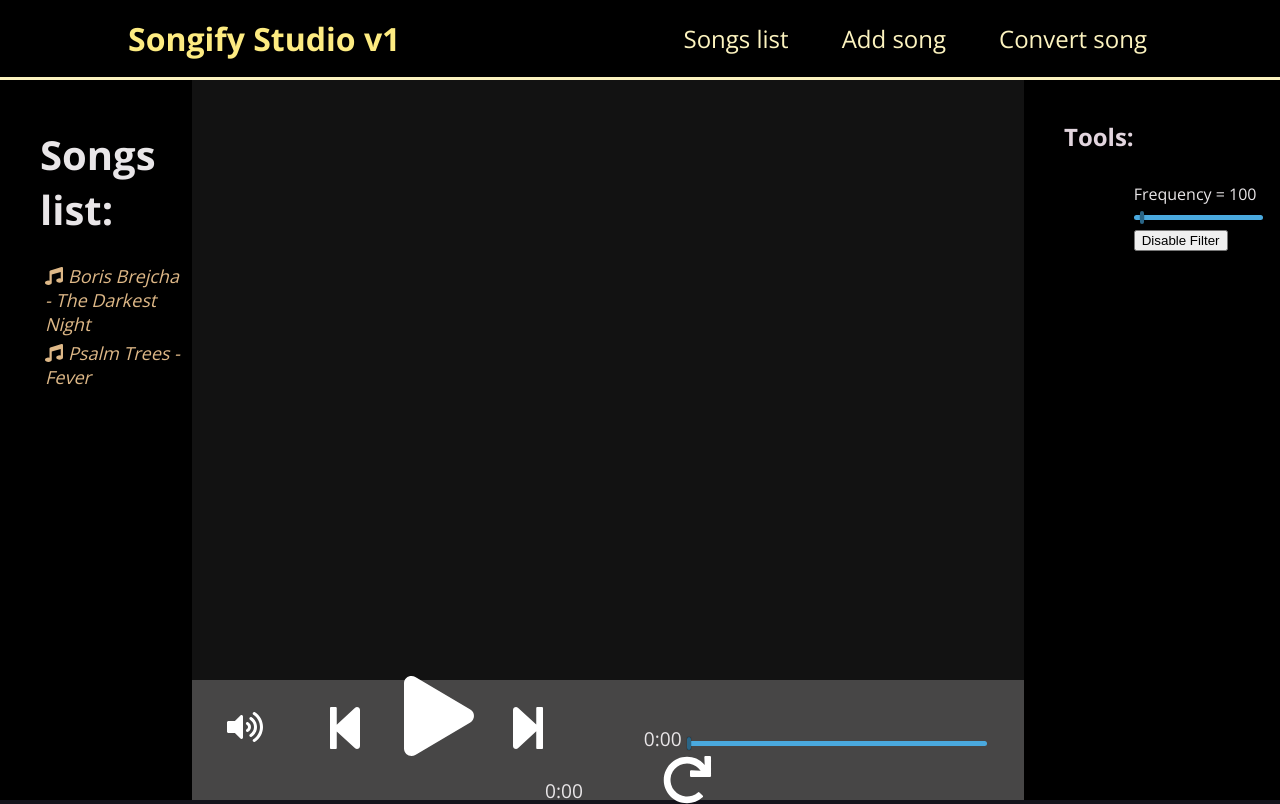
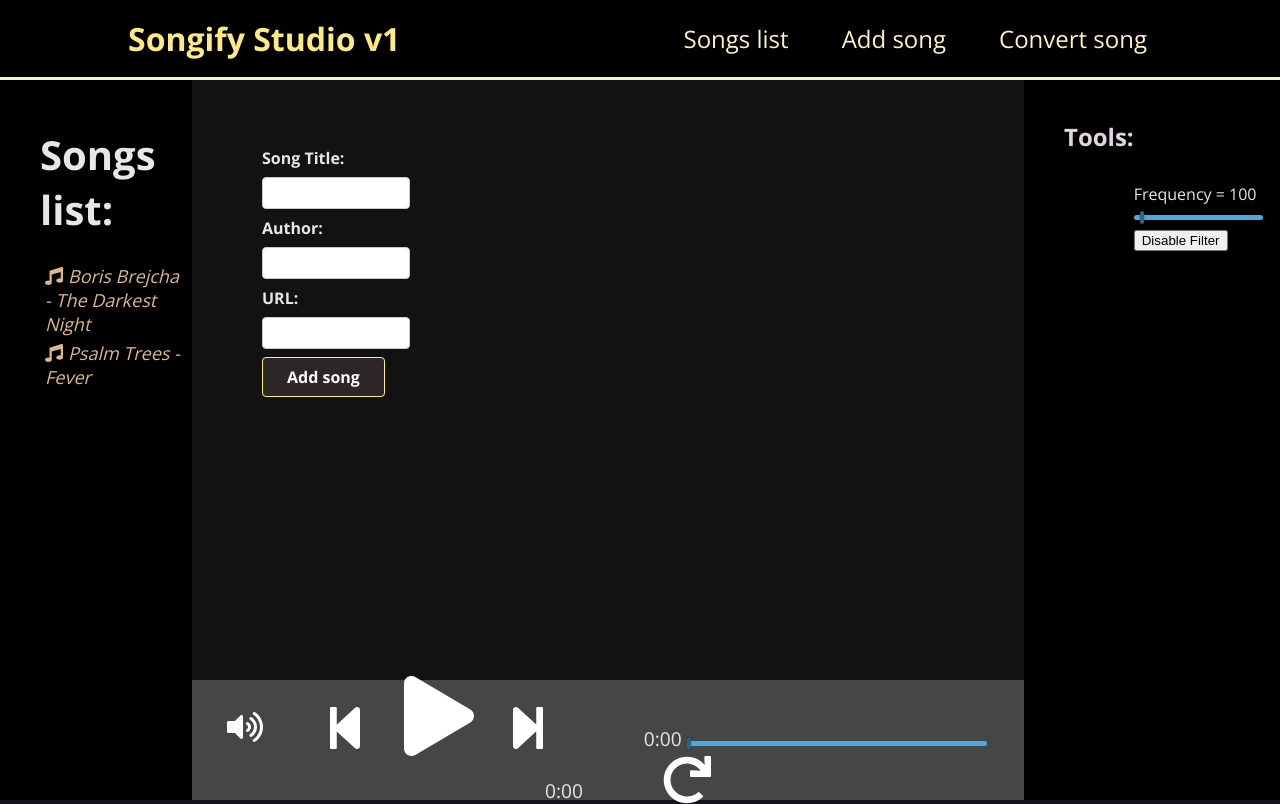
Before and after one commit to MikeDarni/Songify-Studio-front, a React (Create React App) app: page / in a window 1280 px wide. Built offline with nearby package versions, Linux system fonts and the light colour scheme.

Commit message:
Song form added

```diff
--- a/src/components/layout/Content.js
+++ b/src/components/layout/Content.js
@@ -1,14 +1,45 @@
 import classes from "./Content.module.css";
-import { useContext } from "react";
+import { useContext, useRef } from "react";
 import PlayerContext from "../../store/player-context";
 
 function Content(props) {
   const playerCtx = useContext(PlayerContext);
 
+  const songUrlInputRef = useRef();
+  const titleInputRef = useRef();
+  const authorInputRef = useRef();
+
+  function submitHandler(event) {
+    event.preventDefault();
+    playerCtx.setCurrentSong({
+      Name: titleInputRef.current.value,
+      Author: authorInputRef.current.value,
+      url: songUrlInputRef.current.value,
+    });
+  }
+
   return (
     <div className={classes.column}>
       <h4>{playerCtx.song.Author}</h4>
       <h1>{playerCtx.song.Name}</h1>
+
+      <form className={classes.form} onSubmit={submitHandler}>
+        <div className={classes.control}>
+          <label htmlFor="title">Song title:</label>
+          <input type="text" required id="title" ref={titleInputRef} />
+        </div>
+        <div className={classes.control}>
+          <label htmlFor="Author">Author:</label>
+          <input type="text" required id="Author" ref={authorInputRef} />
+        </div>
+        <div className={classes.control}>
+          <label htmlFor="song">URL:</label>
+          <input type="url" required id="song" ref={songUrlInputRef} />
+        </div>
+        <div className={classes.actions}>
+          <button>Add song</button>
+        </div>
+      </form>
     </div>
   );
 }
--- a/src/components/layout/Content.module.css
+++ b/src/components/layout/Content.module.css
@@ -12,3 +12,41 @@
   position: absolute;
   left: 15%;
 }
+
+.control {
+  margin-bottom: 0.5rem;
+}
+
+.control label {
+  display: block;
+  font-weight: bold;
+  margin-bottom: 0.5rem;
+}
+
+.control input,
+.control textarea {
+  display: block;
+  font: inherit;
+  border-radius: 4px;
+  border: 1px solid #ccc;
+  padding: 0.25rem;
+  width: 20%;
+}
+
+.actions button {
+  font: inherit;
+  cursor: pointer;
+  background-color: #2c2629;
+
+  color: white;
+  padding: 0.5rem 1.5rem;
+  border: 1px solid #fff177;
+  border-radius: 4px;
+  font-weight: bold;
+}
+
+.actions button:hover,
+.actions button:active {
+  background-color: #1f1d27;
+  border-color: #f8efa1;
+}
--- a/src/components/layout/PlayBar.js
+++ b/src/components/layout/PlayBar.js
@@ -20,8 +20,6 @@ import ToolsSettingsContext, {
 const mySong = {
   songUrl:
     "https://files.freemusicarchive.org/storage-freemusicarchive-org/music/ccCommunity/Kai_Engel/Satin/Kai_Engel_-_09_-_Homeroad.mp3",
-  songUrl2:
-    "http://ulub.pl/Rz8ljhSdke/spatial-vox-incanto-damore-2020-from-italy",
 };
 
 function PlayBar(props) {
@@ -45,6 +43,7 @@ function PlayBar(props) {
 
   const ToolsCtx = useContext(ToolsSettingsContext);
   const webAudioCtx = useContext(WebAudioContext);
+  const playerCtx = useContext(PlayerContext);
 
   const fmtMSS = (s) => {
     return (s - (s %= 60)) / 60 + (9 < s ? ":" : ":0") + ~~s;
@@ -79,9 +78,10 @@ function PlayBar(props) {
         onTimeUpdate={(e) => setCurrentTime(e.target.currentTime)}
         onCanPlay={(e) => setDuration(e.target.duration)}
         ref={audioRef}
-        src={mySong.songUrl}
+        src={playerCtx.song.url}
         preload="true"
         crossOrigin="anonymous"
+        onChange={togglePlayingState}
       />
 
       <div className={classes.controls}>
--- a/src/components/layout/SideBar.js
+++ b/src/components/layout/SideBar.js
@@ -1,25 +1,64 @@
 import classes from "./SideBar.module.css";
 import { FontAwesomeIcon } from "@fortawesome/react-fontawesome";
 import { faMusic } from "@fortawesome/free-solid-svg-icons";
-import { useContext } from "react";
+import { createContext } from "react";
+import { useState, useEffect, useContext } from "react";
 import PlayerContext from "../../store/player-context";
 
 const DUMMY_DATA = [
   {
     name: "The Darkest Night",
     Artist: "Boris Brejcha",
+    url: "https://files.freemusicarchive.org/storage-freemusicarchive-org/music/ccCommunity/Kai_Engel/Satin/Kai_Engel_-_09_-_Homeroad.mp3",
   },
   {
     name: "Fever",
     Artist: "Psalm Trees",
+    url: "https://files.freemusicarchive.org/storage-freemusicarchive-org/music/ccCommunity/Kai_Engel/Satin/Kai_Engel_-_07_-_Interception.mp3",
   },
 ];
 
 function SideBar(props) {
+  const [isLoading, setIsLoading] = useState(true);
+  const [loaddedSongs, setLoadedSongs] = useState([]);
+
   const playerCtx = useContext(PlayerContext);
+  /*
+  useEffect(() => {
+    setIsLoading(true);
+    fetch("https://localhost:44306/api/Songs")
+      .then((response) => {
+        response.json();
+      })
+      .then((data) => {
+        const songs = [];
 
-  function songChooseHandler(songName) {
-    playerCtx.setCurrentSong(songName);
+        for (const key in data) {
+          const song = {
+            id: key,
+            ...data[key],
+          };
+          songs.push(song);
+        }
+
+        setIsLoading(false);
+        setLoadedSongs(songs);
+        console.log(songs);
+      });
+  }, []);
+
+  if (isLoading) {
+    return (
+      <section>
+        <p>Loading...</p>
+      </section>
+    );
+  }
+  */
+
+  function songChooseHandler(song) {
+    console.log(song);
+    playerCtx.setCurrentSong(song);
   }
 
   return (
@@ -31,9 +70,13 @@ function SideBar(props) {
             <li>
               <FontAwesomeIcon icon={faMusic} />
               <i
-                onClick={() =>
-                  songChooseHandler({ Name: song.name, Author: song.Artist })
-                }
+                onClick={() => {
+                  songChooseHandler({
+                    Name: song.name,
+                    Author: song.Artist,
+                    url: song.url,
+                  });
+                }}
               >
                 {song.Artist} - {song.name}
               </i>
--- a/src/pages/AllSongs.js
+++ b/src/pages/AllSongs.js
@@ -1,7 +1,5 @@
-function AllSongsPage(props){
-    return(
-        <div>All Songs Page</div>
-    )
+function AllSongsPage(props) {
+  return <h1>All Songs Page</h1>;
 }
 
 export default AllSongsPage;
--- a/src/store/player-context.js
+++ b/src/store/player-context.js
@@ -4,6 +4,7 @@ const PlayerContext = createContext({
   song: {
     Name: "",
     Author: "",
+    url: "",
   },
   setCurrentSong: (songName) => {},
 });
```
